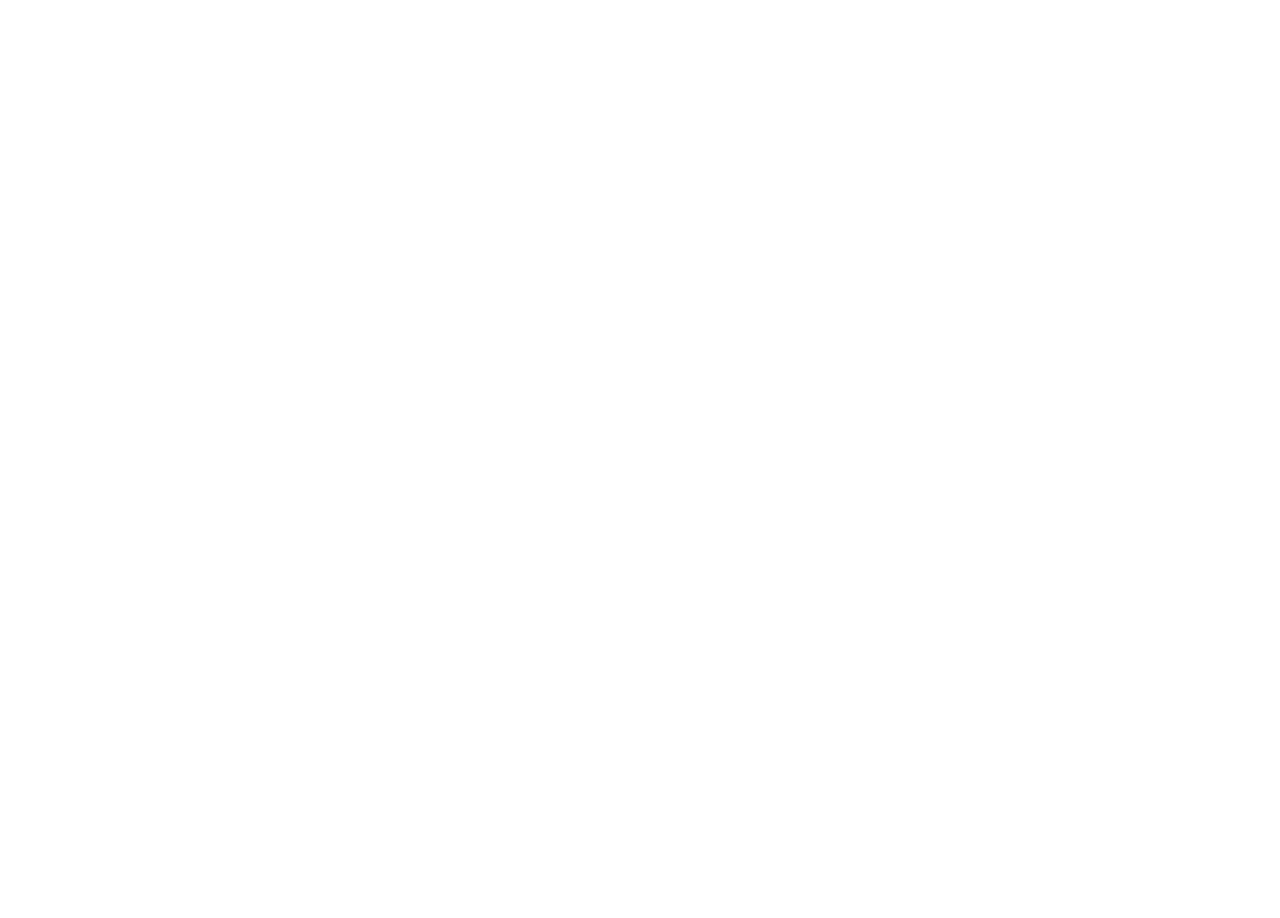
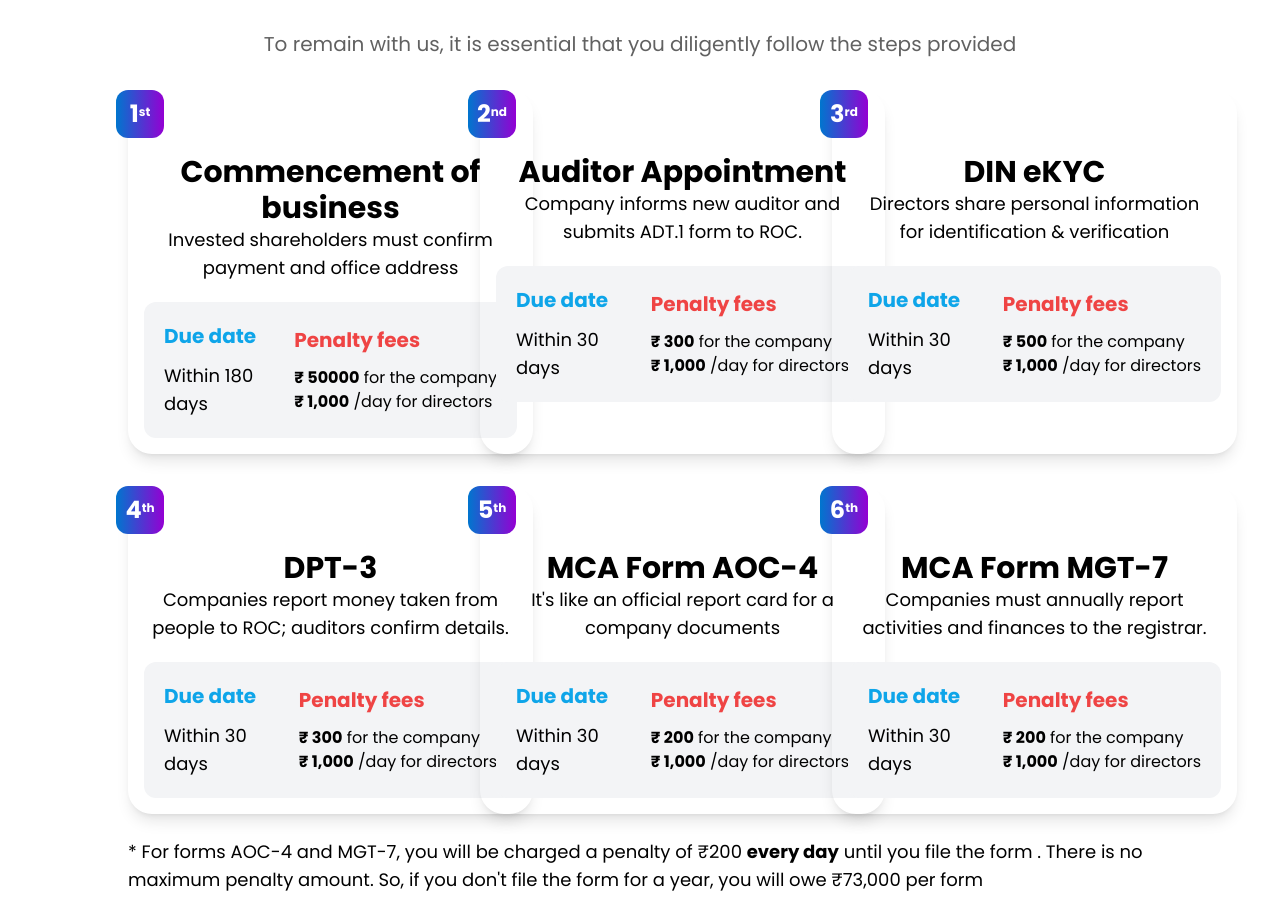
Before and after one commit to hasanulhasan/task_intern, a React (Vite) app: page / in a window 1280 px wide. Shown: the part 606-1524 px from the top of the page. Before the commit the page ends 800 px from the top, so only its background shows below. Built offline with nearby package versions, Linux system fonts and the light colour scheme.

Commit message:
card section almost done

```diff
--- a/src/App.jsx
+++ b/src/App.jsx
@@ -1,4 +1,5 @@
 import Hero from "./components/Hero"
+import Info from "./components/Info"
 import Navbar from "./components/Navbar"
 
 function App() {
@@ -7,6 +8,7 @@
     <div className="max-w-screen-2xl mx-auto">
       <Navbar/>
       <Hero/>
+      <Info/>
     </div>
     </>
   )
--- /dev/null
+++ b/src/components/Card.jsx
@@ -0,0 +1,29 @@
+
+const Card = ({card}) => {
+  const {no, noEnd, title, description, date, fee} = card
+  return (
+    <div className="shadow-lg shadow-lg w-[405px] rounded-3xl">
+    <div className="bg-gradient-to-r from-gradient1-500 to-gradient2-500 text-center w-12 text-white font-bold p-2 rounded-xl -ml-3"><span
+            className="text-2xl">{no}</span><sup>{noEnd}</sup>
+    </div>
+    <div className="p-4">
+        <div className="text-center font-bold text-3xl">{title}</div>
+        <p className="text-center text-lg px-2">{description}</p>
+        <div className="bg-gray-100 flex justify-between mt-5 p-5 items-center rounded-xl">
+            <div>
+                <h1 className="text-info font-bold text-xl text-sky-500 pb-3">Due date</h1>
+                <p className="text-lg">Within {date}</p>
+                <p className="text-lg">days</p>
+            </div>
+            <div>
+                <h1 className="text-info font-bold text-xl text-red-500 pb-3">Penalty fees</h1>
+                <h1><span className="font-bold ">&#8377; {fee}</span> for the company</h1>
+                <h1><span className="font-bold ">&#8377; 1,000</span> /day for directors</h1>
+            </div>
+        </div>
+    </div>
+</div>
+  );
+};
+
+export default Card;
--- a/src/components/Hero.jsx
+++ b/src/components/Hero.jsx
@@ -4,14 +4,14 @@
     <div className="grid max-w-screen-xl px-4 py-8 mx-auto lg:gap-8 xl:gap-0 lg:py-16 lg:grid-cols-12">
 
       <div className="mr-auto place-self-center lg:col-span-7">
-        <h1 className="max-w-2xl mb-4 text-4xl font-extrabold tracking-tight leading-none md:text-5xl xl:text-6xl">Find <span className="text-primary-500">Partners</span> (CAs) <br/> available online</h1>
+        <h1 className="max-w-2xl mb-4 text-4xl font-extrabold tracking-tight leading-none md:text-5xl xl:text-6xl">Find <span className="bg-gradient-to-r from-gradient1-500 to-gradient2-500 text-transparent bg-clip-text">Partners</span> (CAs) <br/> available online</h1>
         <p className="max-w-2xl mb-6 font-light text-gray-500 lg:mb-8 md:text-lg lg:text-xl"><span className="uppercase font-bold">Connect</span> with us where your services are listed and visible to a myriad of businesses seeking CA’s for compliance support</p>
 
         <div>
           <div className="relative mb-4 flex w-full flex-wrap items-stretch">
             <input
               type="search"
-              className="relative m-0 -mr-0.5 block min-w-0 h-16 flex-auto rounded-2xl border border-solid bg-transparent px-3 py-2 text-base font-normal leading-[1.6] text-neutral-700 outline-none "
+              className="relative m-0 -mr-0.5 block min-w-0 h-16 flex-auto rounded-2xl border border-solid bg-transparent px-3 py-2 text-base font-normal leading-[1.6] text-deem-500 outline-none "
               placeholder="Search by name"/>
             <button
               className="bg-blue-500 relative z-[2] rounded-r border-2 border-primary px-6 py-2 font-medium text-white">
--- /dev/null
+++ b/src/components/Info.jsx
@@ -0,0 +1,73 @@
+import Card from "./Card";
+
+const cardInfo = [
+  {
+    no: 1,
+    noEnd: 'st',
+    title: "Commencement of business",
+    description: 'Invested shareholders must confirm payment and office address',
+    date: 180,
+    fee: 50000
+  },
+  {
+    no: 2,
+    noEnd: 'nd',
+    title: "Auditor Appointment",
+    description: 'Company informs new auditor and submits ADT.1 form to ROC.',
+    date: 30,
+    fee: 300
+  },
+  {
+    no: 3,
+    noEnd: 'rd',
+    title: "DIN eKYC",
+    description: 'Directors share personal information for identification & verification ',
+    date: 30,
+    fee: 500
+  },
+  {
+    no: 4,
+    noEnd: 'th',
+    title: "DPT-3",
+    description: 'Companies report money taken from people to ROC; auditors confirm details.',
+    date: 30,
+    fee: 300
+  },
+  {
+    no: 5,
+    noEnd: 'th',
+    title: "MCA Form AOC-4",
+    description: "It's like an official report card for a company documents",
+    date: 30,
+    fee: 200
+  },
+  {
+    no: 6,
+    noEnd: 'th',
+    title: "MCA Form MGT-7",
+    description: "Companies must annually report activities and finances to the registrar.",
+    date: 30,
+    fee: 200
+  },
+];
+
+const Info = () => {
+  return (
+    <div className="mx-32">
+      <div>
+      <h1 className="max-w-2xl mx-auto mb-6 text-4xl font-extrabold leading-none md:text-5xl xl:text-6xl text-center">Want to <span className="bg-gradient-to-r from-gradient1-500 to-gradient2-500 text-transparent bg-clip-text">Join</span> us</h1>
+        <p className="mx-auto text-center mb-6 font-light text-deem-500 lg:mb-8 md:text-lg lg:text-xl"> To remain with us, it is essential that you diligently follow the steps provided</p>
+      </div>
+      <div className="grid grid-cols-1 md:grid-cols-3 sm:grid-cols-2 gap-8">
+          {
+            cardInfo.map(card=> <Card key={card.no} card={card}/>)
+          }
+      </div>
+      <div className="my-6">
+        <p className="text-lg">* For forms AOC-4 and MGT-7, you will be charged a penalty of ₹200 <span className="font-bold">every day</span> until you file the form . There is no maximum penalty amount. So, if you don't file the form for a year, you will owe ₹73,000 per form</p>
+      </div>
+    </div>
+  );
+};
+
+export default Info;
--- a/tailwind.config.js
+++ b/tailwind.config.js
@@ -8,7 +8,10 @@
     extend: {
       colors: {
         primary: {"500":"#0076CE","700":"#1d4ed8"},
-        secondary: {"500":"#3b82f6","700":"#1d4ed8"},
+        gradient1: {"500":"#0076CE"},
+        gradient2: {"500":"#9400D3"},
+        deem: {"500":"#616161"},
+
       }
     },
   },
```
